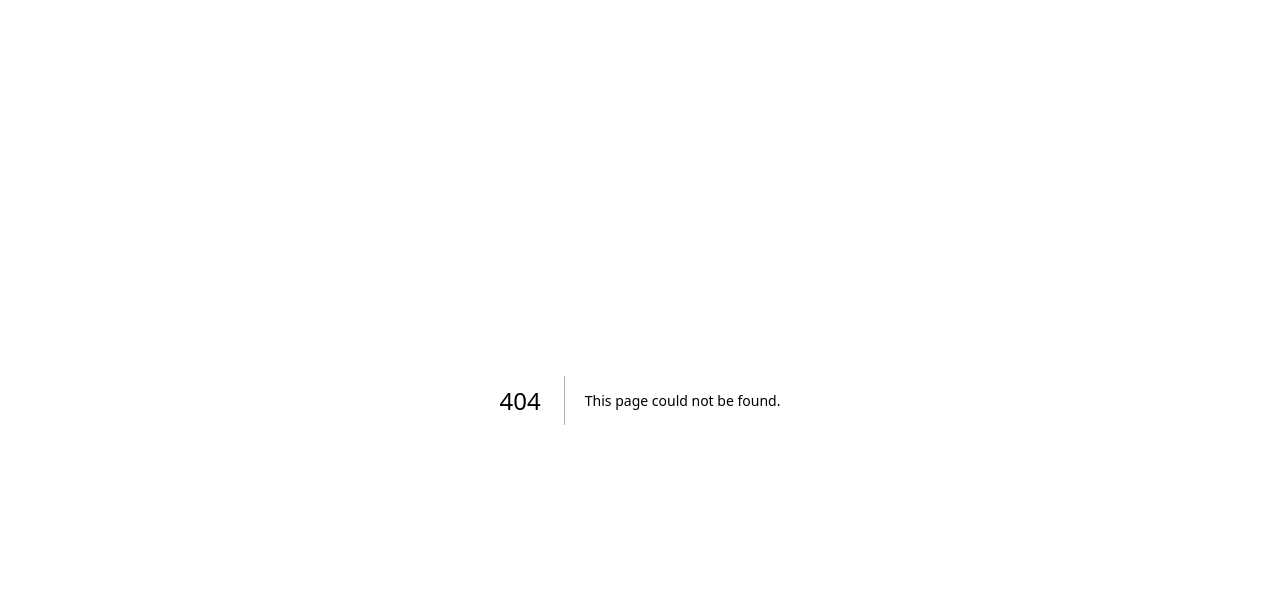
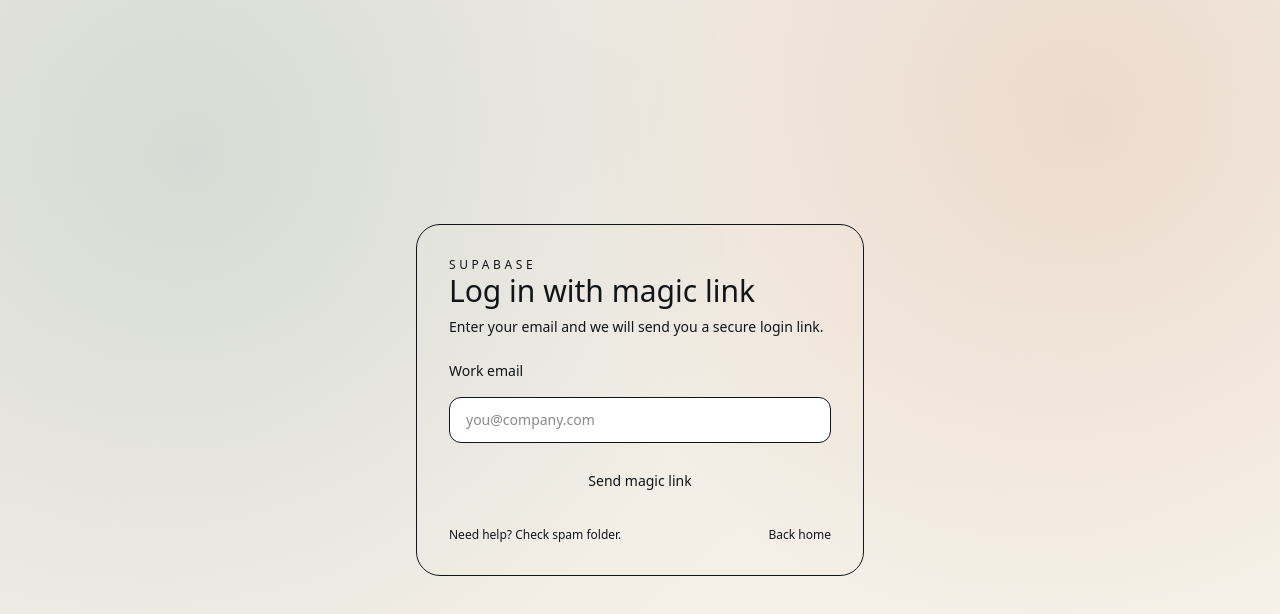
Before and after one commit to AI-Kurukshetra/Typeform, a Next.js app: page /login in a window 1280 px wide. Before the commit this address had no page. Shown: the top 614 px of the page. Built offline with nearby package versions, Linux system fonts and the light colour scheme; no server answers.

Commit message:
feat: add Supabase authentication with magic link login

```diff
--- a/package.json
+++ b/package.json
@@ -9,15 +9,16 @@
     "lint": "next lint"
   },
   "dependencies": {
+    "@supabase/supabase-js": "^2.96.0",
     "next": "latest",
     "react": "latest",
     "react-dom": "latest"
   },
   "devDependencies": {
+    "@tailwindcss/postcss": "latest",
     "@types/node": "latest",
     "@types/react": "latest",
     "@types/react-dom": "latest",
-    "@tailwindcss/postcss": "latest",
     "autoprefixer": "latest",
     "eslint": "latest",
     "eslint-config-next": "latest",
--- a/src/app/dashboard/page.tsx
+++ b/src/app/dashboard/page.tsx
@@ -1,4 +1,9 @@
+"use client";
+
+import { useEffect, useState } from "react";
+import { useRouter } from "next/navigation";
 import Link from "next/link";
+import { supabase } from "@/lib/supabaseClient";
 
 const stats = [
   { label: "Active flows", value: "12" },
@@ -13,6 +18,57 @@
 ];
 
 export default function DashboardPage() {
+  const router = useRouter();
+  const [email, setEmail] = useState<string | null>(null);
+  const [checking, setChecking] = useState(true);
+
+  useEffect(() => {
+    let mounted = true;
+
+    const checkSession = async () => {
+      const { data } = await supabase.auth.getSession();
+      if (!mounted) return;
+
+      if (!data.session) {
+        router.replace("/login");
+        return;
+      }
+
+      setEmail(data.session.user.email ?? null);
+      setChecking(false);
+    };
+
+    checkSession();
+
+    const { data: authListener } = supabase.auth.onAuthStateChange((_event, session) => {
+      if (!session) {
+        router.replace("/login");
+      }
+    });
+
+    return () => {
+      mounted = false;
+      authListener.subscription.unsubscribe();
+    };
+  }, [router]);
+
+  const handleLogout = async () => {
+    await supabase.auth.signOut();
+    router.replace("/login");
+  };
+
+  if (checking) {
+    return (
+      <main className="min-h-screen">
+        <div className="mx-auto flex min-h-screen w-full max-w-6xl items-center justify-center px-6">
+          <div className="rounded-3xl border border-charcoal/10 bg-ivory px-6 py-4 text-sm text-charcoal/70 shadow-soft">
+            Checking session...
+          </div>
+        </div>
+      </main>
+    );
+  }
+
   return (
     <main className="min-h-screen">
       <div className="mx-auto w-full max-w-6xl px-6 py-10">
@@ -21,7 +77,7 @@
             <p className="text-xs uppercase tracking-[0.3em] text-teal">Dashboard</p>
             <h1 className="font-display text-3xl text-charcoal">Workspace overview</h1>
             <p className="mt-2 text-sm text-charcoal/70">
-              Track flows, watch completion, and refine the experience.
+              Signed in as {email ?? ""}
             </p>
           </div>
           <div className="flex items-center gap-3">
@@ -29,10 +85,13 @@
               className="rounded-full border border-charcoal/20 px-4 py-2 text-sm text-charcoal/80 transition hover:border-charcoal hover:text-charcoal"
               href="/"
             >
-              Back to landing
+              Back home
             </Link>
-            <button className="rounded-full bg-charcoal px-4 py-2 text-sm text-ivory">
-              New flow
+            <button
+              onClick={handleLogout}
+              className="rounded-full bg-charcoal px-4 py-2 text-sm text-ivory"
+            >
+              Log out
             </button>
           </div>
         </header>
--- /dev/null
+++ b/src/app/login/page.tsx
@@ -0,0 +1,109 @@
+"use client";
+
+import { useEffect, useState } from "react";
+import { useRouter } from "next/navigation";
+import Link from "next/link";
+import { supabase } from "@/lib/supabaseClient";
+
+export default function LoginPage() {
+  const router = useRouter();
+  const [email, setEmail] = useState("");
+  const [message, setMessage] = useState<string | null>(null);
+  const [error, setError] = useState<string | null>(null);
+  const [loading, setLoading] = useState(false);
+
+  useEffect(() => {
+    let mounted = true;
+
+    const checkSession = async () => {
+      const { data } = await supabase.auth.getSession();
+      if (mounted && data.session) {
+        router.replace("/dashboard");
+      }
+    };
+
+    checkSession();
+
+    const { data: authListener } = supabase.auth.onAuthStateChange((_event, session) => {
+      if (session) {
+        router.replace("/dashboard");
+      }
+    });
+
+    return () => {
+      mounted = false;
+      authListener.subscription.unsubscribe();
+    };
+  }, [router]);
+
+  const handleSubmit = async (event: React.FormEvent<HTMLFormElement>) => {
+    event.preventDefault();
+    setError(null);
+    setMessage(null);
+    setLoading(true);
+
+    const { error: signInError } = await supabase.auth.signInWithOtp({
+      email,
+      options: {
+        emailRedirectTo: `${window.location.origin}/dashboard`
+      }
+    });
+
+    if (signInError) {
+      setError(signInError.message);
+    } else {
+      setMessage("Check your inbox for the magic link.");
+    }
+
+    setLoading(false);
+  };
+
+  return (
+    <main className="min-h-screen">
+      <div className="mx-auto flex min-h-screen w-full max-w-6xl items-center justify-center px-6">
+        <div className="w-full max-w-md rounded-3xl border border-charcoal/10 bg-ivory p-8 shadow-soft">
+          <div className="mb-6">
+            <p className="text-xs uppercase tracking-[0.3em] text-teal">Supabase</p>
+            <h1 className="font-display text-3xl text-charcoal">Log in with magic link</h1>
+            <p className="mt-2 text-sm text-charcoal/70">
+              Enter your email and we will send you a secure login link.
+            </p>
+          </div>
+
+          <form onSubmit={handleSubmit} className="space-y-4">
+            <label className="block text-sm text-charcoal/70" htmlFor="email">
+              Work email
+            </label>
+            <input
+              id="email"
+              type="email"
+              required
+              value={email}
+              onChange={(event) => setEmail(event.target.value)}
+              className="w-full rounded-xl border border-charcoal/15 bg-white px-4 py-3 text-sm text-charcoal outline-none transition focus:border-teal"
+              placeholder="you@company.com"
+            />
+
+            <button
+              type="submit"
+              disabled={loading}
+              className="w-full rounded-xl bg-charcoal px-4 py-3 text-sm font-medium text-ivory transition hover:bg-charcoal/90 disabled:cursor-not-allowed disabled:opacity-70"
+            >
+              {loading ? "Sending magic link..." : "Send magic link"}
+            </button>
+          </form>
+
+          {message && <p className="mt-4 text-sm text-teal">{message}</p>}
+          {error && <p className="mt-4 text-sm text-rust">{error}</p>}
+
+          <div className="mt-6 flex items-center justify-between text-xs text-charcoal/60">
+            <span>Need help? Check spam folder.</span>
+            <Link className="text-teal" href="/">
+              Back home
+            </Link>
+          </div>
+        </div>
+      </div>
+    </main>
+  );
+}
--- /dev/null
+++ b/src/lib/supabaseClient.ts
@@ -0,0 +1,16 @@
+import { createClient } from "@supabase/supabase-js";
+
+const supabaseUrl = process.env.NEXT_PUBLIC_SUPABASE_URL;
+const supabaseAnonKey = process.env.NEXT_PUBLIC_SUPABASE_ANON_KEY;
+
+if (!supabaseUrl || !supabaseAnonKey) {
+  throw new Error("Missing Supabase environment variables.");
+}
+
+export const supabase = createClient(supabaseUrl, supabaseAnonKey, {
+  auth: {
+    persistSession: true,
+    autoRefreshToken: true,
+    detectSessionInUrl: true
+  }
+});
```
Also changed, not shown: 1 other file (tests, documents, lock files or other folders).
